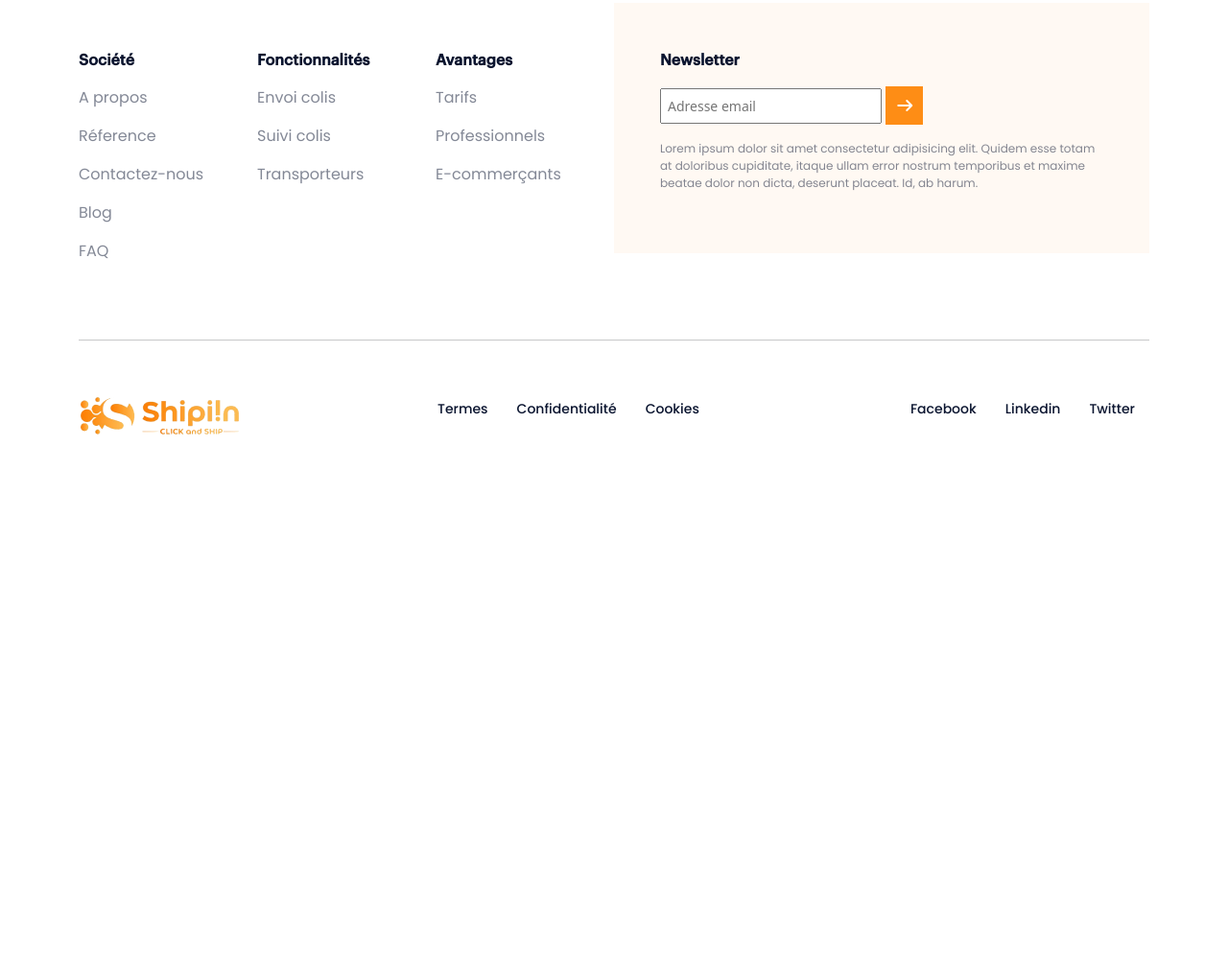
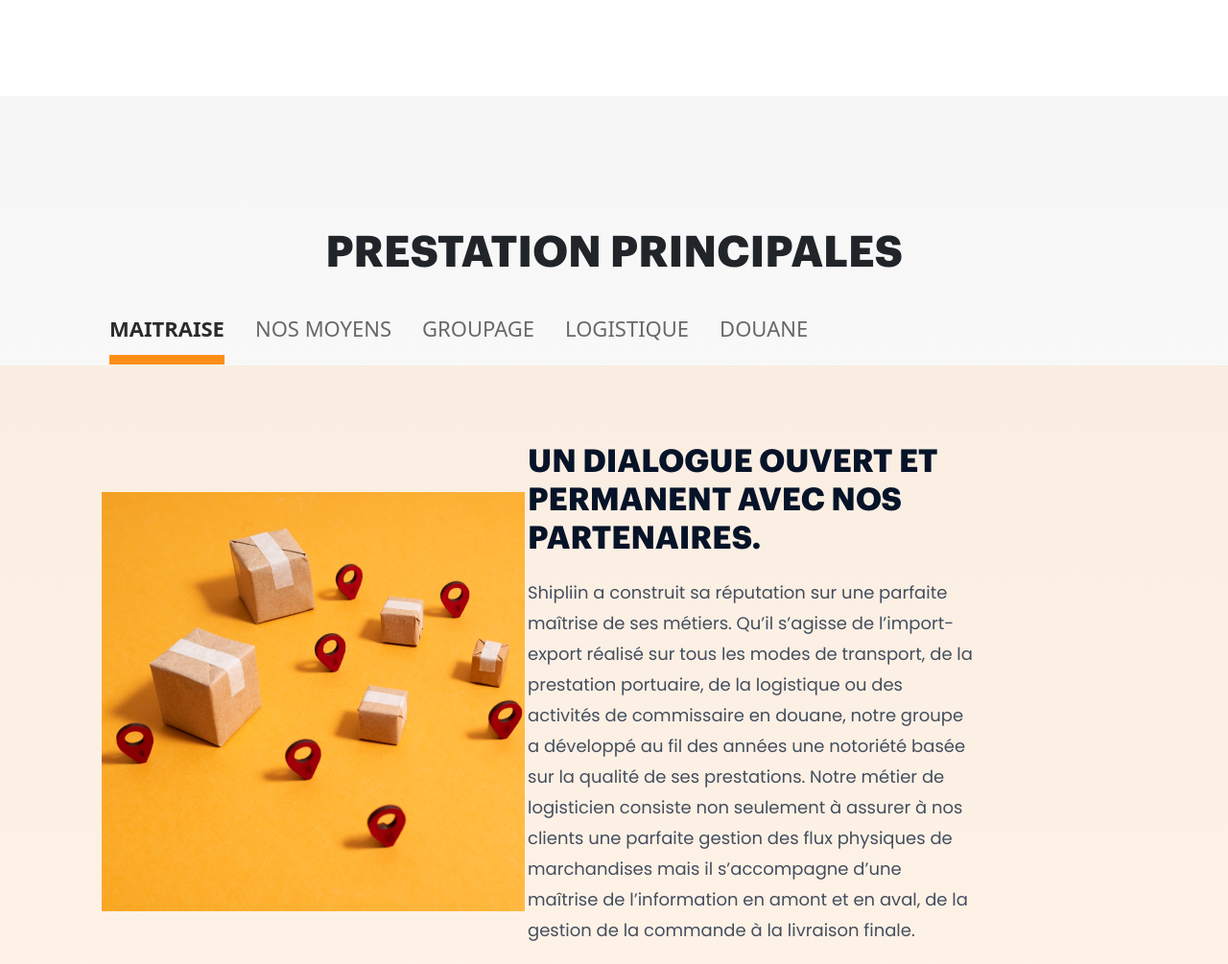
Before and after one commit to diamondrarktvo/shippin, a plain HTML site: page index.html in a window 1280 px wide. Shown: the part 6156-7161 px from the top of the page at 96% size. Before the commit the page ends 6711 px from the top, so only its background shows below. Drawn offline with nearby package versions, Linux system fonts and the light colour scheme; a web font is replaced by a local one.

Commit message:
prestation

```diff
--- a/assets/css/styles.css
+++ b/assets/css/styles.css
@@ -454,6 +454,39 @@ header .banniere .box_banniere p {
   }
 }
 
+/*prestation*/
+.top_bar_prestation ul {
+  display: flex;
+}
+
+.top_bar_prestation ul li {
+  text-transform: uppercase;
+  font-style: normal;
+  font-weight: 400;
+  font-size: 22px;
+  line-height: 55px;
+  color: rgba(42, 43, 42, 0.7);
+  list-style: none;
+  margin-right: 32px;
+}
+
+.top_bar_prestation ul li.bar_selected_prestation {
+  font-style: normal;
+  font-weight: 700;
+  font-size: 22px;
+  line-height: 55px;
+  color: #2A2B2A;
+  border-bottom: 10px solid #FE8D15;
+}
+
+@media screen and (max-width: 768px) {
+  .top_bar_prestation ul {
+    flex-direction: column;
+    align-items: center;
+    justify-self: center;
+  }
+}
+
 /*FOOTER*/
 footer {
   padding: 60px 150px;
--- a/index.html
+++ b/index.html
@@ -1120,6 +1120,86 @@
       </div>
     </section>
 
+    <!-- prestation -->
+    <section
+      style="
+        background: linear-gradient(
+          180deg,
+          #f6f6f6 0%,
+          rgba(246, 246, 246, 0) 100%
+        );
+        margin-top: 157px;
+      ">
+      <div class="container" style="padding-top: 136px">
+        <p
+          style="
+            font-family: 'GraphikBold';
+            font-size: 45px;
+            line-height: 55px;
+            text-align: center;
+            margin-bottom: 24px;
+          ">
+          PRESTATION PRINCIPALES
+        </p>
+        <div class="top_bar_prestation">
+          <ul>
+            <li class="bar_selected_prestation">Maitraise</li>
+            <li>Nos moyens</li>
+            <li>Groupage</li>
+            <li>Logistique</li>
+            <li>DOUANE</li>
+          </ul>
+        </div>
+      </div>
+      <div
+        class="d-flex flex-column align-items-center justify-content-center flex-lg-row justify-content-lg-between"
+        style="
+          background: rgba(254, 141, 21, 0.1);
+          padding: 81px 0px;
+          position: relative;
+          top: -15px;
+        ">
+        <div
+          class="container d-flex flex-column align-items-center flex-lg-row">
+          <div class="mx-lg-4 mx-0 col-lg-4 col-12">
+            <img alt="" src="assets/images/index/still.png" />
+          </div>
+          <div class="col-lg-5 mx-lg-5 col-12 mt-lg-0 mt-2">
+            <p
+              style="
+                font-family: 'GraphikBold';
+                font-size: 33px;
+                line-height: 40px;
+                color: #061328;
+                margin-bottom: 20px;
+              ">
+              UN DIALOGUE OUVERT ET PERMANENT AVEC NOS PARTENAIRES.
+            </p>
+            <p
+              style="
+                font-family: 'Poppins';
+                font-size: 18px;
+                line-height: 32px;
+                color: #444e5e;
+              ">
+              Shipliin a construit sa réputation sur une parfaite maîtrise de
+              ses métiers. Qu’il s’agisse de l’import-export réalisé sur tous
+              les modes de transport, de la prestation portuaire, de la
+              logistique ou des activités de commissaire en douane, notre groupe
+              a développé au fil des années une notoriété basée sur la qualité
+              de ses prestations. Notre métier de logisticien consiste non
+              seulement à assurer à nos clients une parfaite gestion des flux
+              physiques de marchandises mais il s’accompagne d’une maîtrise de
+              l’information en amont et en aval, de la gestion de la commande à
+              la livraison finale.
+            </p>
+          </div>
+        </div>
+      </div>
+    </section>
+
+    <!-- articles derniers -->
+
     <footer class="container-lg">
       <div
         class="d-flex flex-column align-items-center justify-content-center flex-lg-row justify-content-lg-between align-items-lg-start">
```
Also changed, not shown: assets/images/index/ert.PNG (added).
